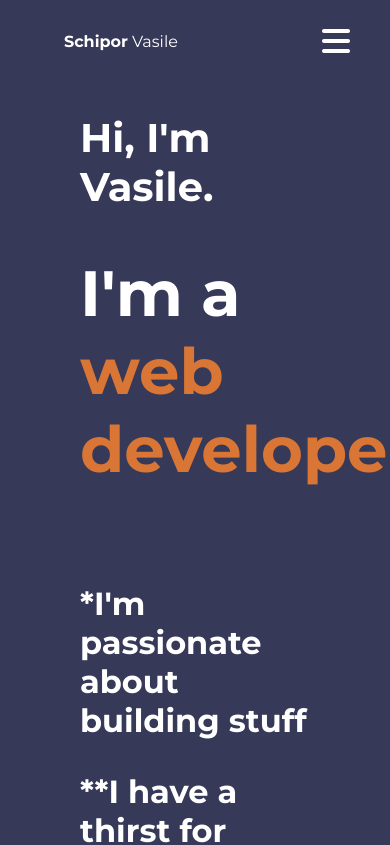
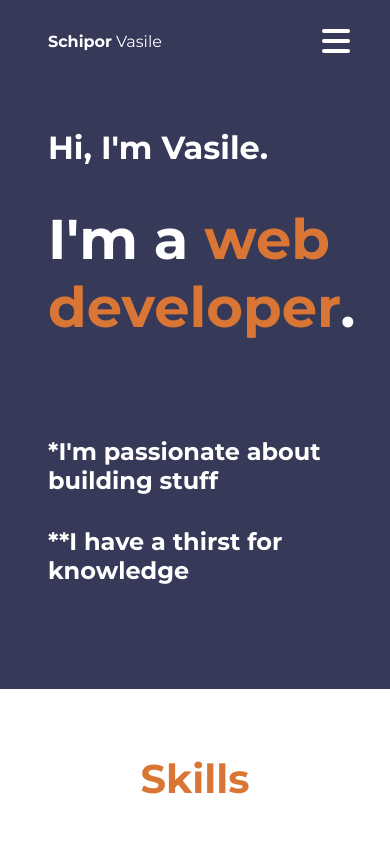
Before and after one commit to Utakato/Portfolio, a React (Create React App) app in the folder client/: page / in a window 390 px wide. Shown: the top 845 px of the page. Built offline with nearby package versions, Linux system fonts and the light colour scheme.

Commit message:
Make responsive

```diff
--- a/client/src/components/Header/style.css
+++ b/client/src/components/Header/style.css
@@ -32,3 +32,16 @@ nav {
 .item:hover {
     color: var(--orange);
 }
+
+
+@media screen and (max-width:482px) {
+    header {
+        padding: 2rem 3rem;
+    }
+}
+
+@media screen and (max-width: 377px) {
+    header {
+        padding: 2rem 2rem;
+    }
+}
--- a/client/src/components/Hero/index.jsx
+++ b/client/src/components/Hero/index.jsx
@@ -1,18 +1,19 @@
 import "./style.css"
 const Hero = () => {
+
     setTimeout(() => {
         const left = document.querySelectorAll('h3')
         left.forEach(item => {
             item.classList.add('visible')
         })
     },500)
+
     return (
         <div className="hero">
             <h2>Hi, I'm Vasile.</h2>
             <h1>I'm a <span>web developer</span>.</h1>
             <h3 className="fade">*I'm passionate about building stuff</h3>
             <h3 className="fade rightH3">**I have a thirst for knowledge</h3>
-
         </div>
     )
 }
--- a/client/src/components/Hero/style.css
+++ b/client/src/components/Hero/style.css
@@ -1,7 +1,7 @@
 .hero {
     background-color: var(--blue);
     color:var(--white);
-    padding: 5rem 5rem;
+    padding: 5rem 7rem;
 }
 
 .hero span {
@@ -13,6 +13,7 @@
 }
 
 .hero h2 {
+    margin-top: 5rem;
     font-size: 2.5rem;
 }
 .hero h3 {
@@ -36,3 +37,56 @@
     transform: translateX(0);
     opacity: 1;
 }
+
+
+@media screen and (max-width: 800px) {
+    .hero {
+        padding: 5rem 4rem;
+    }
+
+}
+
+@media screen and (max-width: 482px) {
+    .hero {
+        padding: 5rem 3rem;
+    }
+    .hero h1 {
+        font-size: 4rem;
+    }
+
+    .hero h2 {
+        margin-top: 3rem;
+        font-size: 2.5rem;
+    }
+    .hero h3 {
+        font-size : 2rem;
+        margin-top: 6rem;
+    }
+
+}
+
+@media screen and (max-width: 418px) {
+
+    .hero h1 {
+        font-size: 3.5rem;
+    }
+
+    .hero h2 {
+        margin-top: 3rem;
+        font-size: 2rem;
+    }
+    .hero h3 {
+        font-size : 1.5rem;
+        margin-top: 6rem;
+    }
+}
+
+@media screen and (max-width: 377px) {
+    .hero {
+        padding: 5rem 2rem;
+    }
+
+    .hero h1 {
+        font-size: 3rem;
+    }
+}
```
